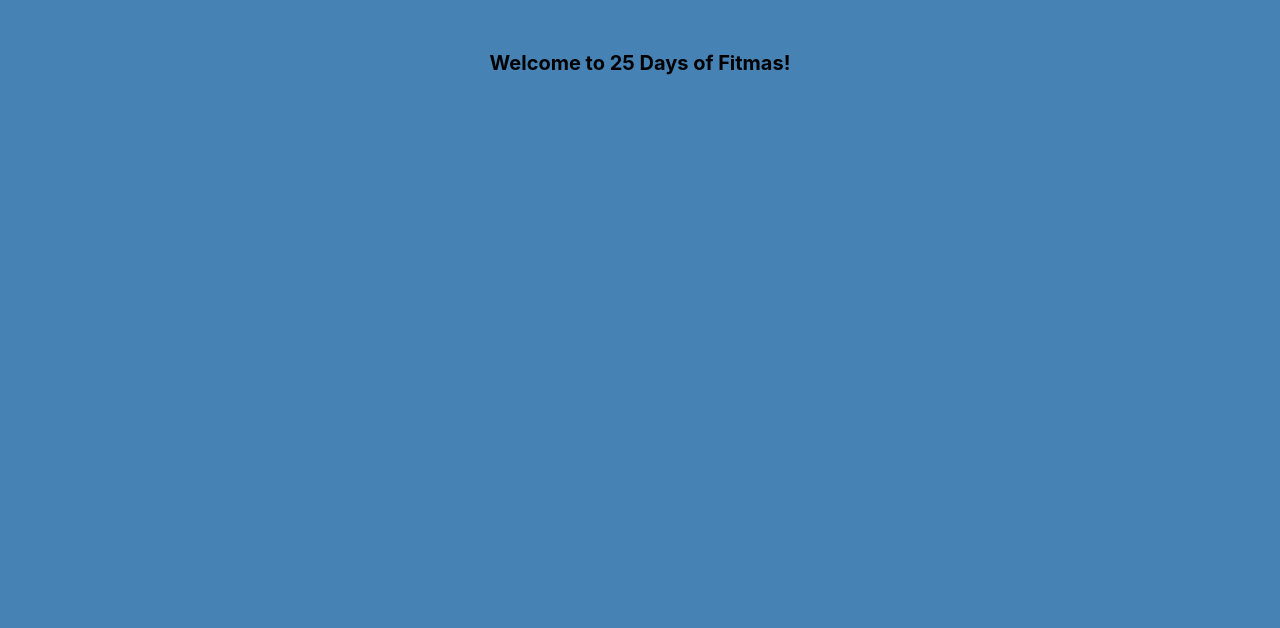
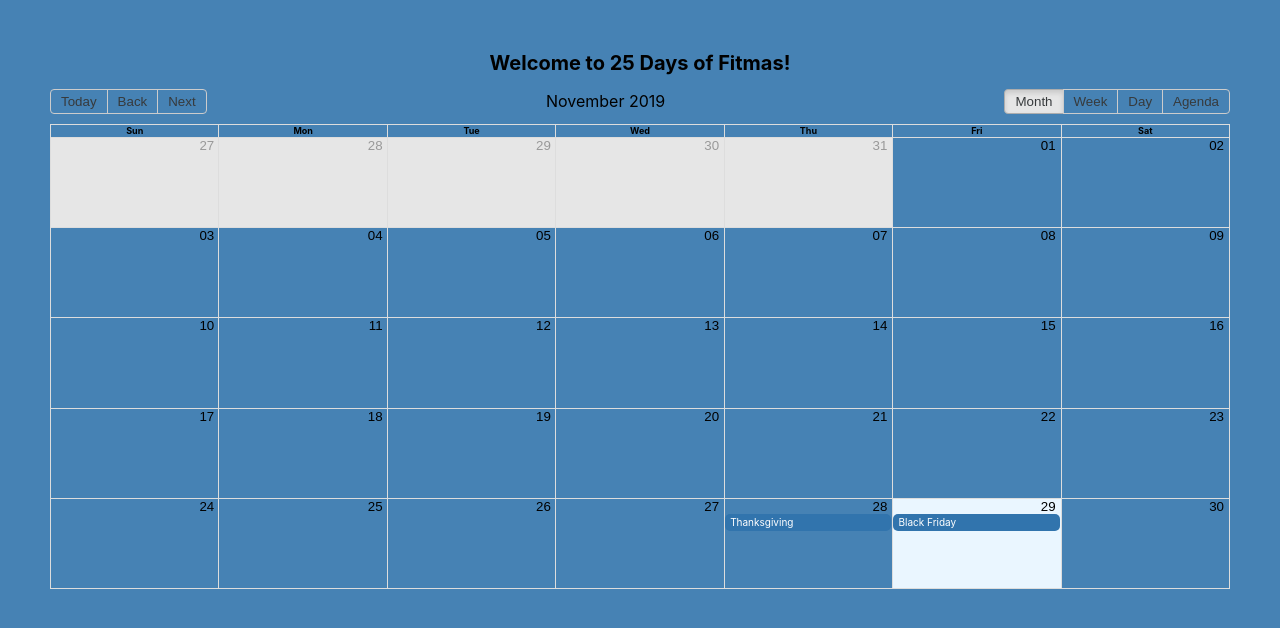
Before and after one commit to sbarli/fitmas, a React (Create React App) app: page / in a window 1280 px wide. Shown: the top 628 px of the page. Built offline with nearby package versions, Linux system fonts and the light colour scheme.

Commit message:
(create)  ❇️  base FitmasCalendar using react-big-calendar & import to App

```diff
--- a/src/App/App.tsx
+++ b/src/App/App.tsx
@@ -1,11 +1,16 @@
 import React from 'react';
 import styled from 'styled-components/macro';
+// components
+import FitmasCalendar from '../FitmasCalendar/FitmasCalendar';
 
+// styled components
 const Wrapper = styled.div`
   height: 100vh;
   background: steelblue;
   display: flex;
-  justify-content: center;
+  flex-direction: column;
+  justify-content: flex-start;
+  align-items: center;
 `;
 
 const Title = styled.h1`
@@ -19,6 +24,7 @@ const App = () => {
       <header>
         <Title>Welcome to 25 Days of Fitmas!</Title>
       </header>
+      <FitmasCalendar />
     </Wrapper>
   );
 };
--- /dev/null
+++ b/src/FitmasCalendar/FitmasCalendar.tsx
@@ -0,0 +1,46 @@
+import React from 'react';
+import styled from 'styled-components/macro';
+import { Calendar, momentLocalizer } from 'react-big-calendar';
+import moment from 'moment';
+// styles
+import 'react-big-calendar/lib/css/react-big-calendar.css';
+
+// configure date / time localizer
+const localizer = momentLocalizer(moment);
+
+// TEST EVENTS
+const myEventsList = [
+  {
+    title: 'Thanksgiving',
+    start: moment().subtract(1, 'd'),
+    end: moment().subtract(1, 'd'),
+    allDay: true,
+  },
+  {
+    title: 'Black Friday',
+    start: moment(),
+    end: moment(),
+    allDay: true,
+  },
+];
+
+const CalendarWrapper = styled.div`
+  height: 50rem;
+  width: 100%;
+  padding: 0 5rem;
+`;
+
+const FitmasCalendar = () => {
+  return (
+    <CalendarWrapper>
+      <Calendar
+        localizer={localizer}
+        events={myEventsList}
+        startAccessor="start"
+        endAccessor="end"
+      />
+    </CalendarWrapper>
+  );
+};
+
+export default FitmasCalendar;
```
Also changed, not shown: 1 other file (tests, documents, lock files or other folders).
